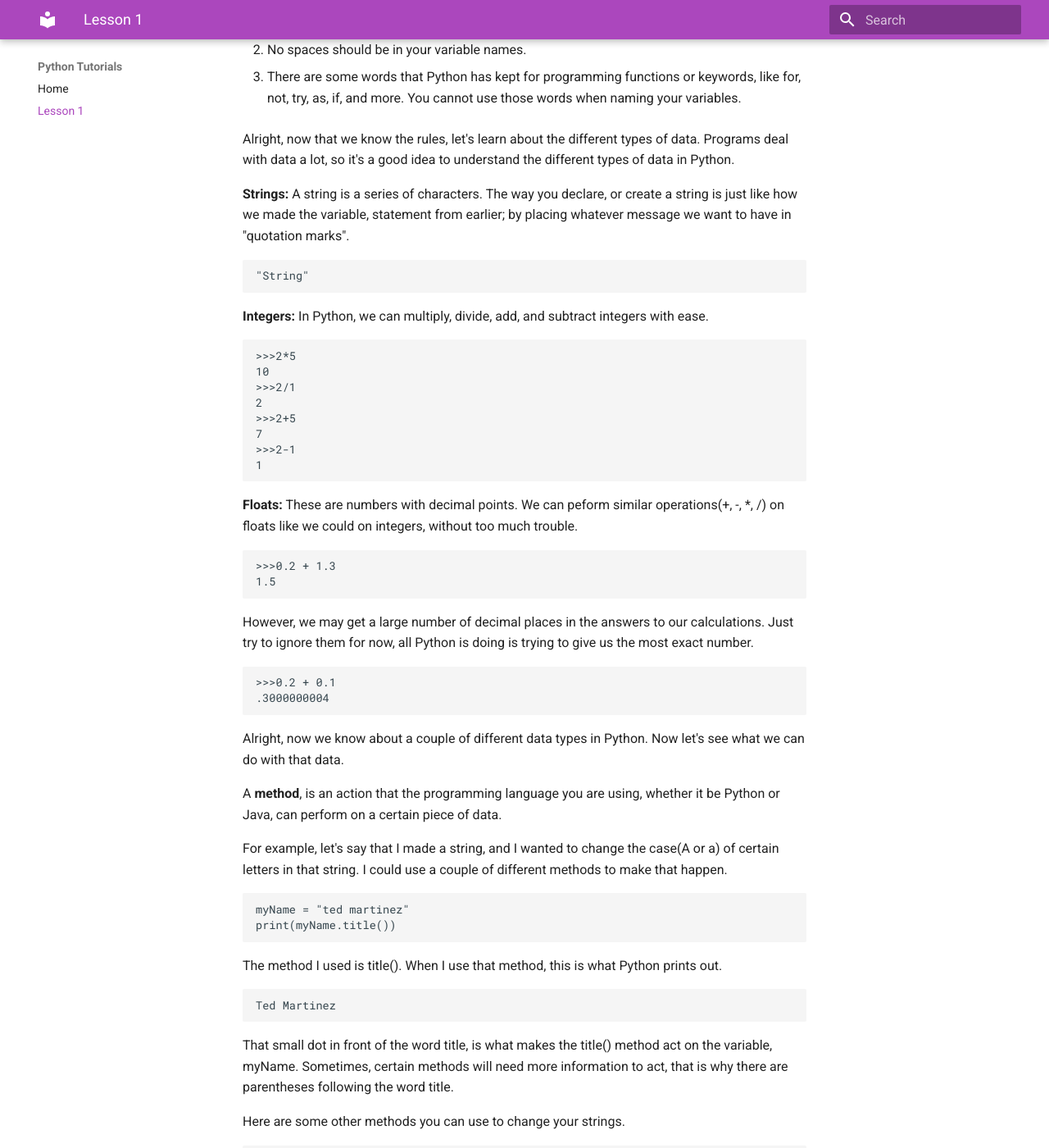
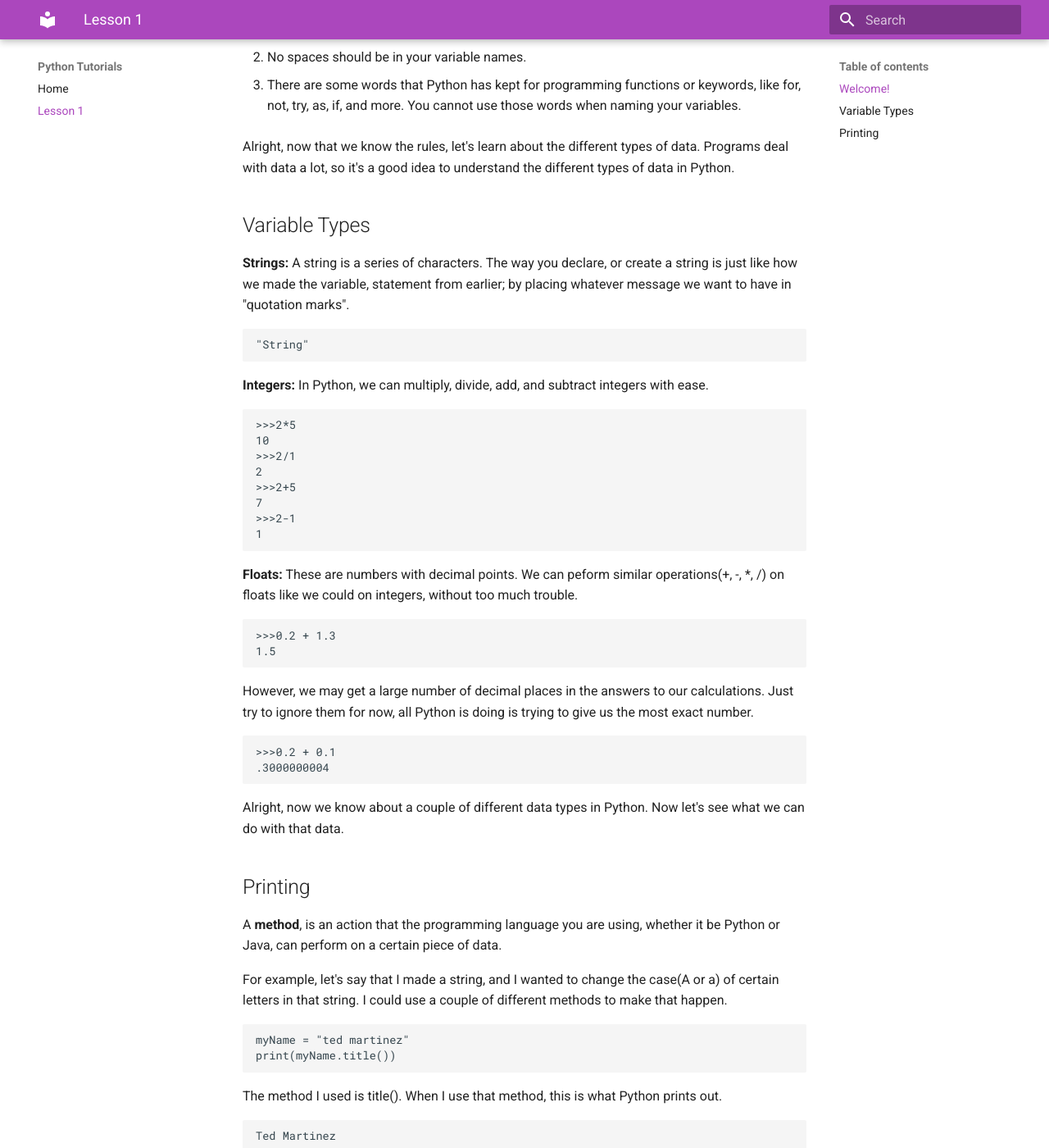
Before and after one commit to SanDiegoCode/python, an MkDocs documentation site: the page built from docs/lesson1.md, in a window 1280 px wide and 1400 px high, scrolled down 647 px. Shown: the whole window at 82% size. Built offline with MkDocs 1.6.1 and Material for MkDocs 9.7.7, drawn with Linux system fonts in a browser that asks for light colours; old or Windows-style settings are respelled for this version of MkDocs.

Commit message:
Updated lesson 1

```diff
--- a/docs/lesson1.md
+++ b/docs/lesson1.md
@@ -1,4 +1,4 @@
-Welcome!
+##Welcome!
 
 In our first lesson here we will be focusing on learning about **variables** and **data types**.
 Let's jump right in.
@@ -21,6 +21,7 @@ You can create whatever variables you want, but there are a couple rules that yo
 
 Alright, now that we know the rules, let's learn about the different types of data. Programs deal with data a lot, so it's a good idea to understand the different types of data in Python.
 
+##Variable Types
 **Strings:** A string is a series of characters. The way you declare, or create a string is just like how we made the variable, statement from earlier; by placing whatever message we want to have in "quotation marks".
 
 	"String"
@@ -46,6 +47,7 @@ However, we may get a large number of decimal places in the answers to our calcu
 
 Alright, now we know about a couple of different data types in Python. Now let's see what we can do with that data.
 
+##Printing
 A **method**, is an action that the programming language you are using, whether it be Python or Java, can perform on a certain piece of data.
 
 For example, let's say that I made a string, and I wanted to change the case(A or a) of certain letters in that string. I could use a couple of different methods to make that happen.
```
Also changed, not shown: mkdocs.yml (line endings or trailing spaces), site/index.html, site/mkdocs/search_index.json.
